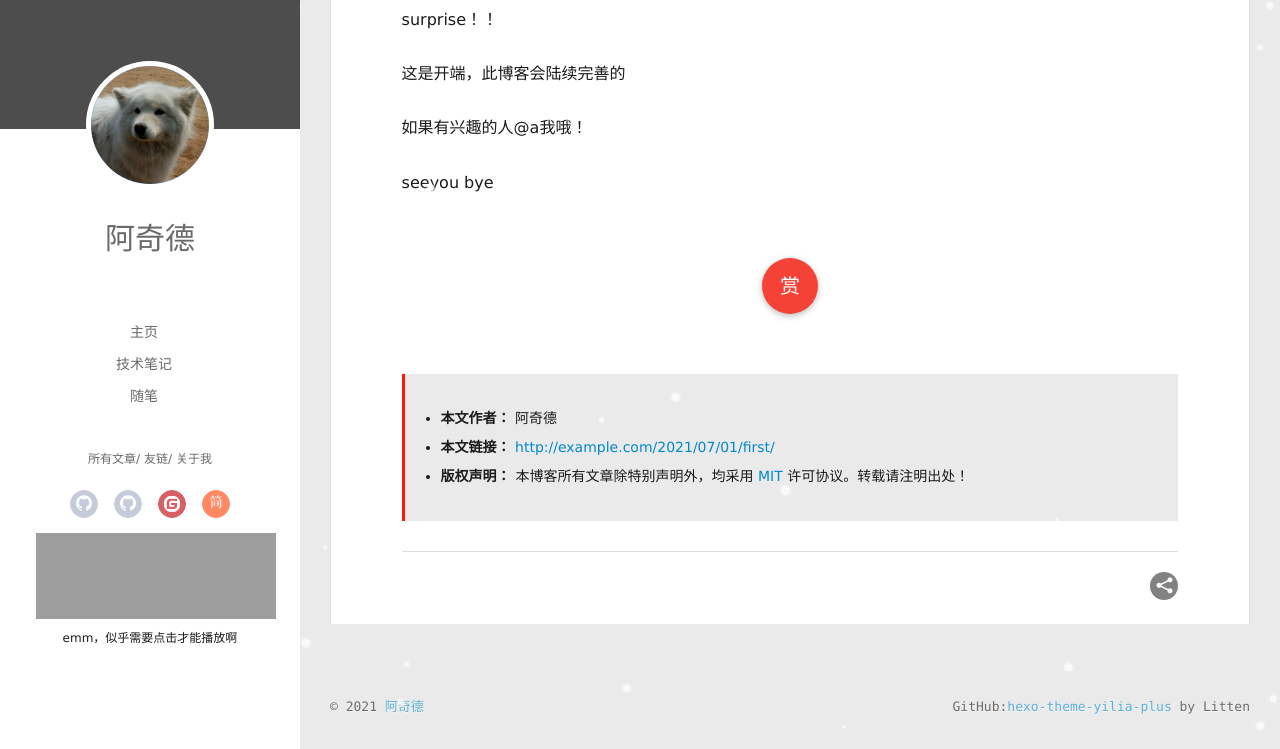
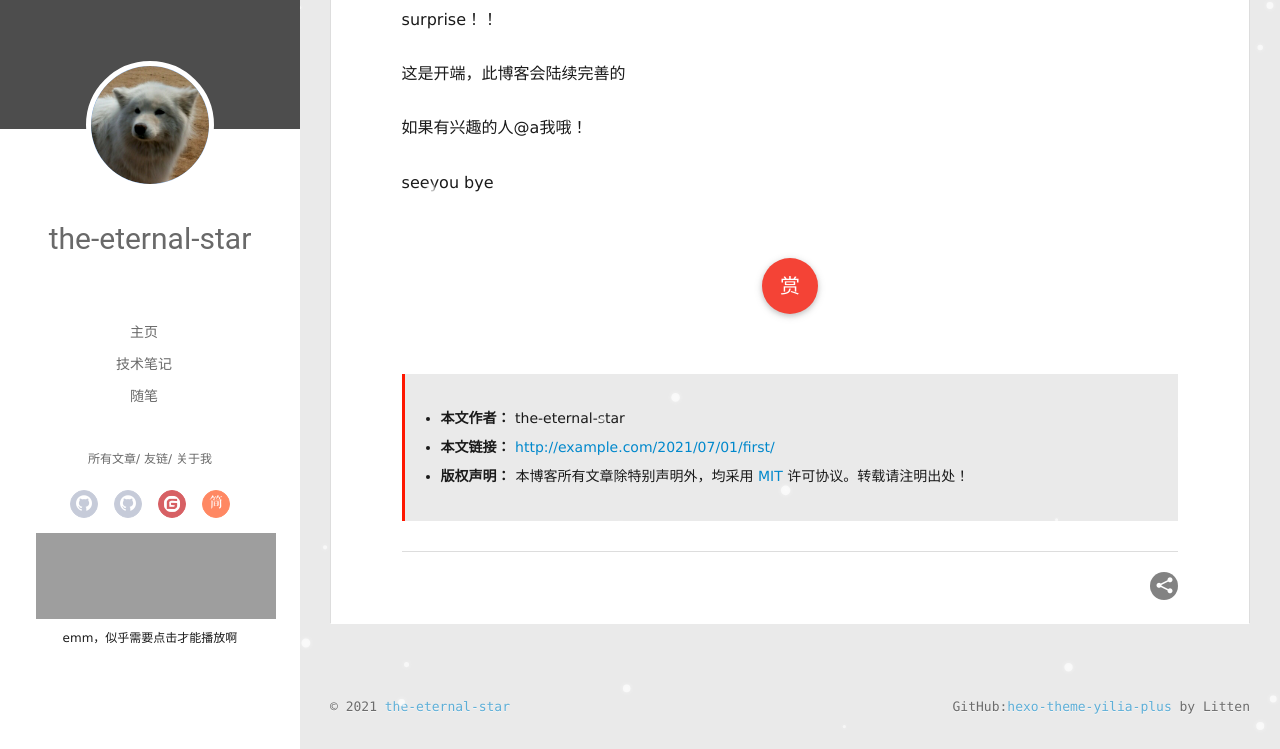
Before and after one commit to the-eternal-star/the-eternal-star.github.io, a plain HTML site: page 2021/07/01/first/index.html in a window 1280 px wide. Shown: the part 51-800 px from the top of the page. Drawn offline with Linux system fonts and the light colour scheme; some packages are replaced by stand-ins of ours; no server answers; grey boxes are pictures that could not be loaded; a script that the page names is missing.

Commit message:
Site updated: 2021-07-01 21:48:44

```diff
--- a/2021/07/01/first/index.html
+++ b/2021/07/01/first/index.html
@@ -19,7 +19,7 @@
 <meta property="og:locale" content="en_US">
 <meta property="article:published_time" content="2021-07-01T08:17:46.276Z">
 <meta property="article:modified_time" content="2021-07-01T08:46:31.926Z">
-<meta property="article:author" content="阿奇德">
+<meta property="article:author" content="the-eternal-star">
 <meta name="twitter:card" content="summary">
 
     <link rel="alternative" href="/atom.xml" title="Hexo" type="application/atom+xml">
@@ -66,7 +66,7 @@
 			<img src="/img/%E5%A4%B4%E5%83%8F.jpg" class="js-avatar">
 		</a>
 		<hgroup>
-			<h1 class="header-author"><a href="/">阿奇德</a></h1>
+			<h1 class="header-author"><a href="/">the-eternal-star</a></h1>
 		</hgroup>
 
 
@@ -100,7 +100,7 @@
 			<div class="social">
 
 
-						<a class="github" href="https://github.com/the-forest-of-gloty"
+						<a class="github" href="https://github.com/the-eternal-star"
 												title="GitHub" target="_blank"><i class="icon-github"></i></a>
 
 
@@ -160,7 +160,7 @@
 				</a>
 			</div>
 			<hgroup>
-			  <h1 class="header-author js-header-author">阿奇德</h1>
+			  <h1 class="header-author js-header-author">the-eternal-star</h1>
 			</hgroup>
 
 
@@ -178,7 +178,7 @@
 
 
 						<a class="github" target="_blank"
-							href="https://github.com/the-forest-of-gloty" title="GitHub"><i class="icon-github"></i></a>
+							href="https://github.com/the-eternal-star" title="GitHub"><i class="icon-github"></i></a>
 
 
 
@@ -274,7 +274,7 @@
       <ul class="post-copyright">
         <li>
           <strong>本文作者：</strong>
-          阿奇德
+          the-eternal-star
         </li>
         <li>
           <strong>本文链接：</strong>
@@ -395,7 +395,7 @@
   <div class="outer">
     <div id="footer-info">
     	<div class="footer-left">
-    		&copy; 2021 <a href="http://example.com/" target="_blank">阿奇德</a>
+    		&copy; 2021 <a href="http://example.com/" target="_blank">the-eternal-star</a>
     	</div>
       	<div class="footer-right">
 
@@ -562,17 +562,17 @@
         <ul class="search-ul">
 
             <li class="search-li">
-              <a href="https://zhousiwei.gitee.io/ibooks/" target="_blank"
+              <a href="https://the-eternal-star.gitee.io/ibooks/" target="_blank"
                 class="search-title" title="记录工作和学习过程中的笔记：Java、前端开发、Hexo博客、聚合支付、Linux笔记、ElasticSearch、ELK日志分析">
 
-                  <img src="https://zhousiwei.gitee.io/ibooks/favicon.ico">
+                  <i class="icon-link icon"></i>
 
                 技术笔记
               </a>
             </li>
 
             <li class="search-li">
-              <a href="https://github.com/JoeyBling" target="_blank"
+              <a href="https://github.com/the-eternal-star" target="_blank"
                 class="search-title" >
 
                   <i class="icon-link icon"></i>
@@ -582,7 +582,7 @@
             </li>
 
             <li class="search-li">
-              <a href="https://gitee.com/zhousiwei" target="_blank"
+              <a href="https://gitee.com/the-eternal-star" target="_blank"
                 class="search-title" >
 
                   <i class="icon-link icon"></i>
@@ -592,7 +592,7 @@
             </li>
 
             <li class="search-li">
-              <a href="https://www.jianshu.com/u/02cbf31a043a" target="_blank"
+              <a href="/a" target="_blank"
                 class="search-title" >
 
                   <i class="icon-link icon"></i>
@@ -602,7 +602,7 @@
             </li>
 
             <li class="search-li">
-              <a href="https://blog.csdn.net/qq_30930805" target="_blank"
+              <a href="https://blog.csdn.net/qq_1012407196" target="_blank"
                 class="search-title" >
 
                   <i class="icon-link icon"></i>
```
Also changed, not shown: archives/2021/07/index.html (+12 -12 lines), archives/2021/index.html (+12 -12 lines), archives/index.html (+12 -12 lines), index.html (+12 -12 lines).
